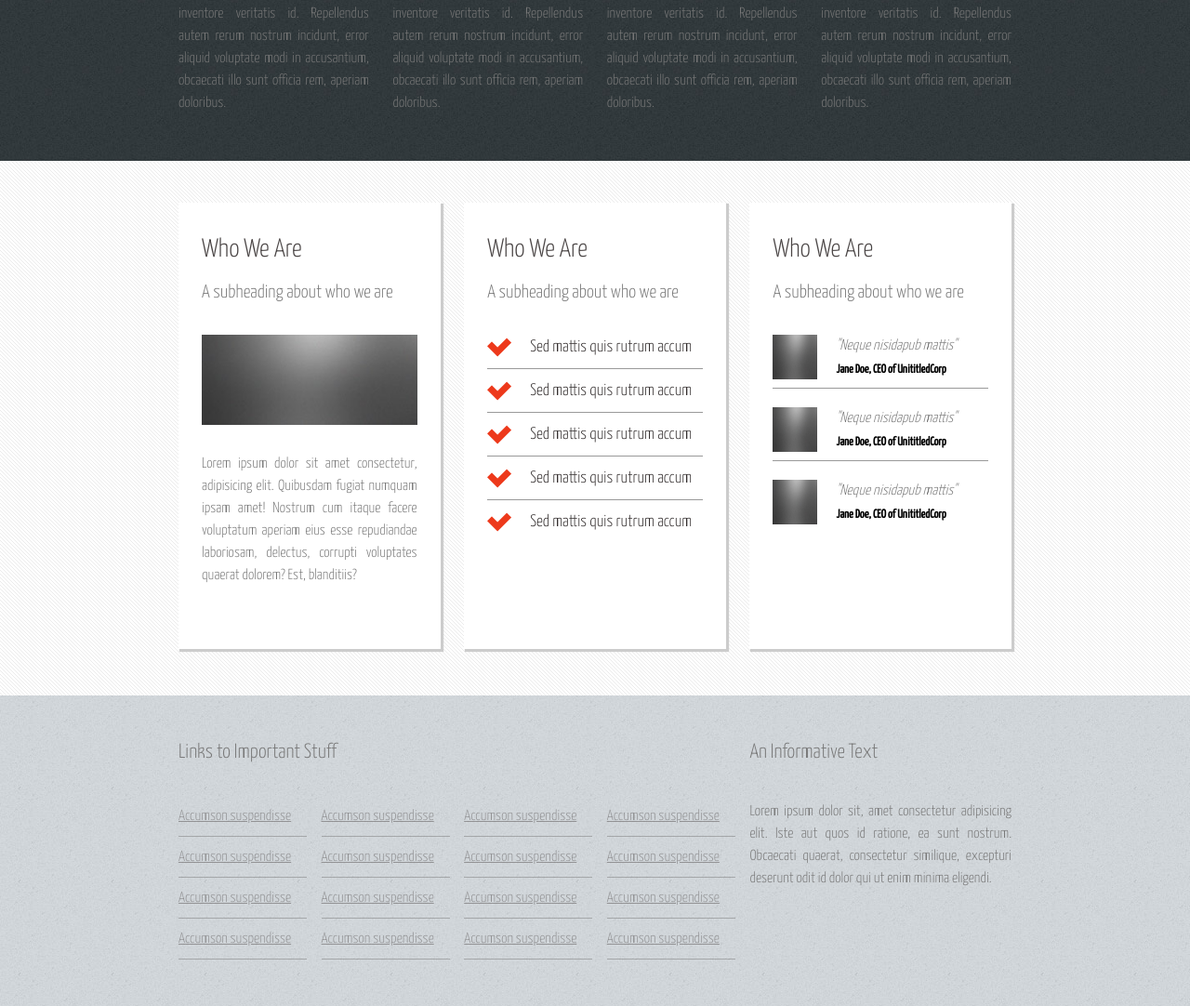
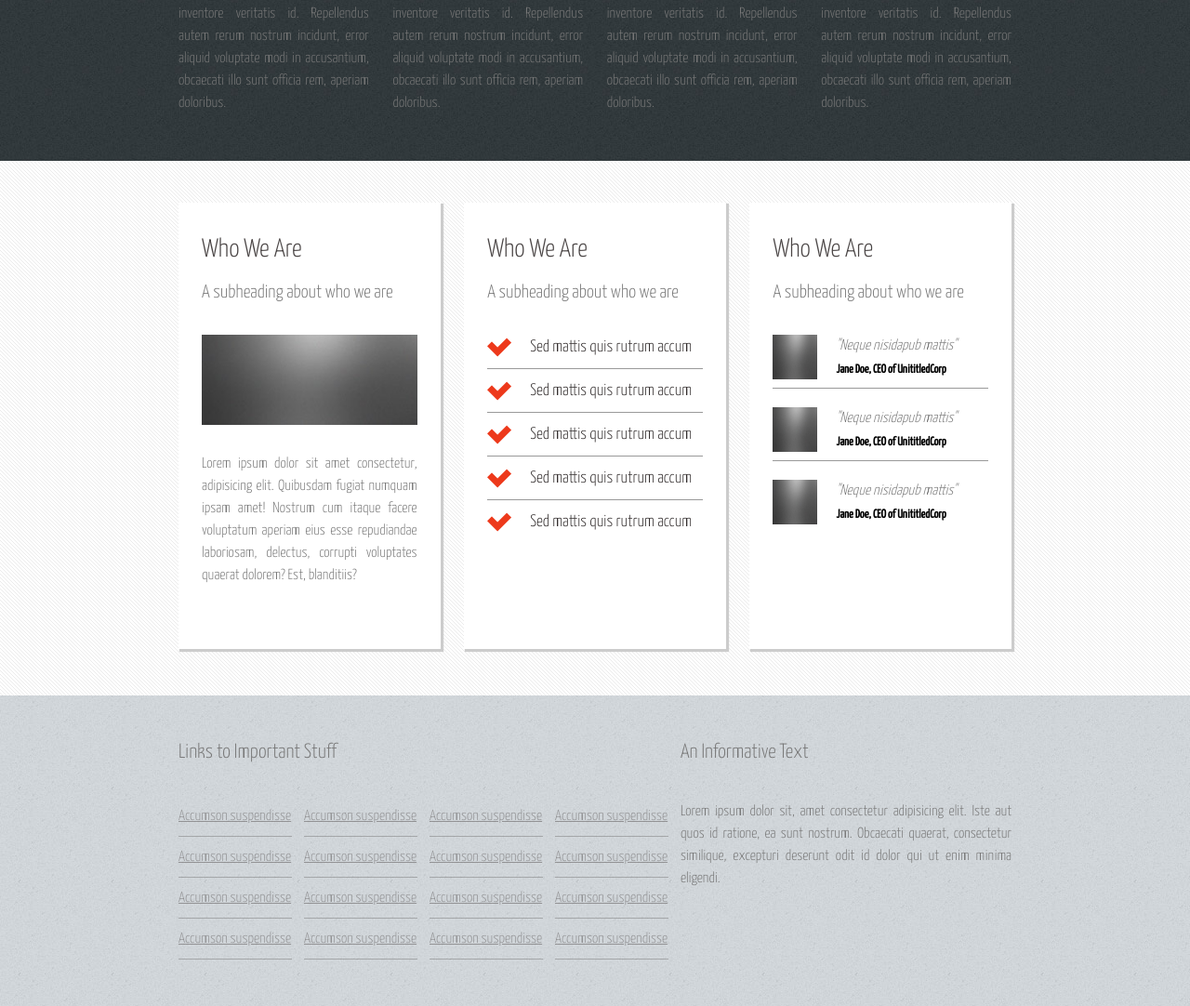
Before and after one commit to DaniyarTurak/Task1, an Angular app: page / in a window 1280 px wide. Shown: the part 683-1765 px from the top of the page at 93% size. Built offline with nearby package versions, Linux system fonts and the light colour scheme.

Commit message:
fix: footer grid

```diff
--- a/src/app/home/components/range/range.component.scss
+++ b/src/app/home/components/range/range.component.scss
@@ -113,7 +113,7 @@
 }
 
 
-@media (max-width: 900px) {
+@media (max-width: 980px) {
   .section-range {
     flex-direction: column;
 
--- a/src/app/shared/modules/footer/components/footer/footer.component.scss
+++ b/src/app/shared/modules/footer/components/footer/footer.component.scss
@@ -7,7 +7,7 @@
 
   .links {
     display: grid;
-    grid-template-columns: 12vw 12vw 12vw 12vw;
+    grid-template-columns: 135px 135px 135px 135px;
 
     a {
       padding-top: 10px;
@@ -49,7 +49,7 @@
   }
 }
 
-@media (max-width: 900px) {
+@media (max-width: 980px) {
   .footer {
     flex-direction: column;
 
```
